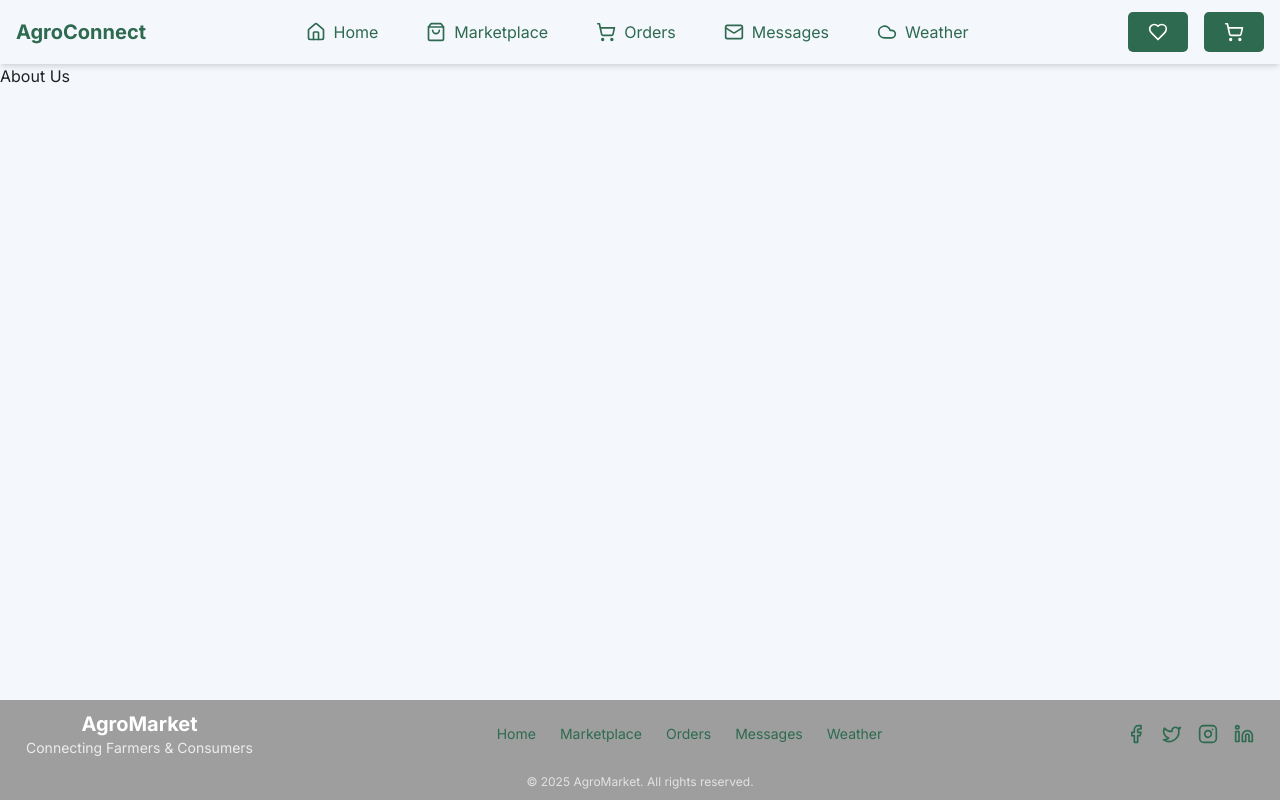
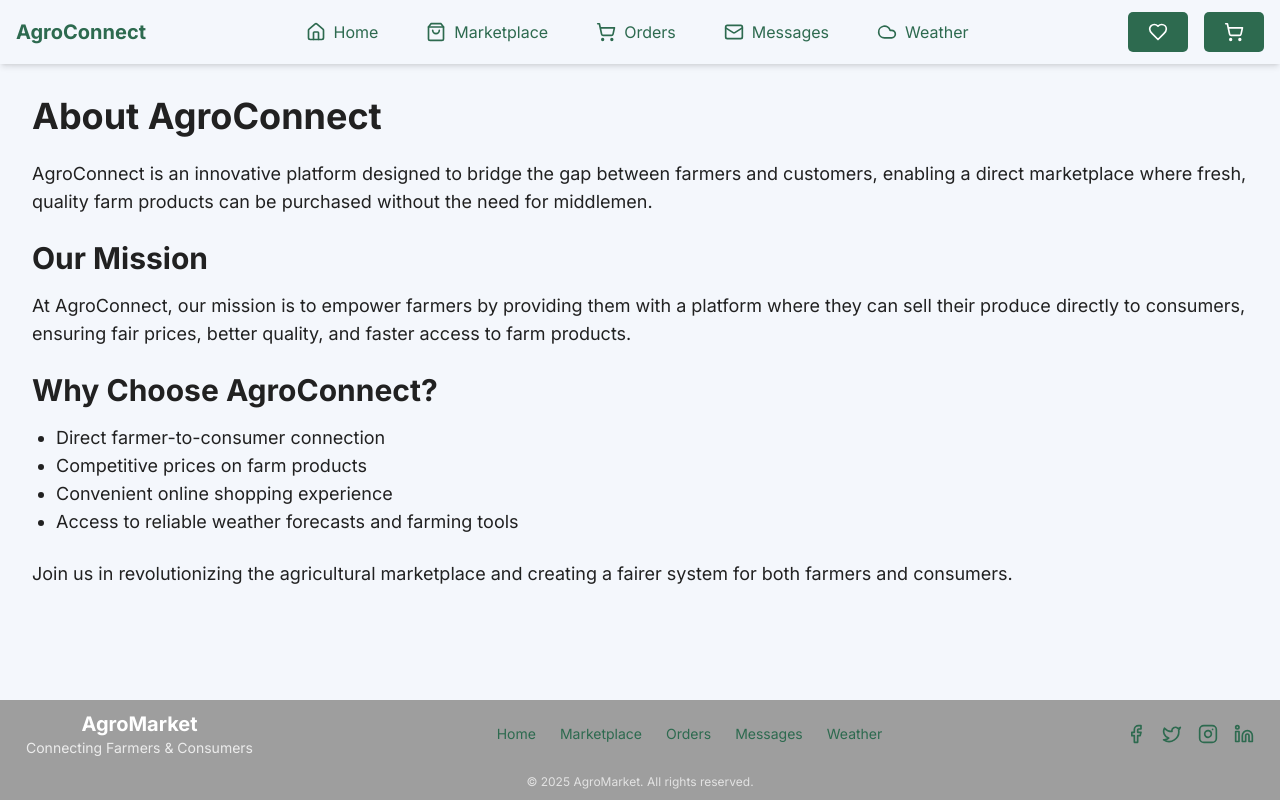
Before and after one commit to AgroConect/agroconnect-frontend, a Next.js app: page /about-us in a window 1280 px wide. Built offline with nearby package versions, Linux system fonts and the light colour scheme.

Commit message:
Feat: Added about us page

```diff
--- a/src/app/(home)/about-us/page.tsx
+++ b/src/app/(home)/about-us/page.tsx
@@ -1,3 +1,26 @@
-export default function AboutUs() {
-  return <div>About Us</div>;
-}
+import React from 'react';
+
+export default function AboutUs (){
+  return (
+    <div className="container mx-auto p-8">
+      <h1 className="text-4xl font-bold text-primary mb-6">About AgroConnect</h1>
+      <p className="text-lg text-darkText mb-6">
+        AgroConnect is an innovative platform designed to bridge the gap between farmers and customers, enabling a direct marketplace where fresh, quality farm products can be purchased without the need for middlemen.
+      </p>
+      <h2 className="text-3xl font-semibold text-primary mb-4">Our Mission</h2>
+      <p className="text-lg text-darkText mb-6">
+        At AgroConnect, our mission is to empower farmers by providing them with a platform where they can sell their produce directly to consumers, ensuring fair prices, better quality, and faster access to farm products.
+      </p>
+      <h2 className="text-3xl font-semibold text-primary mb-4">Why Choose AgroConnect?</h2>
+      <ul className="list-disc pl-6 text-lg text-darkText mb-6">
+        <li>Direct farmer-to-consumer connection</li>
+        <li>Competitive prices on farm products</li>
+        <li>Convenient online shopping experience</li>
+        <li>Access to reliable weather forecasts and farming tools</li>
+      </ul>
+      <p className="text-lg text-darkText">
+        Join us in revolutionizing the agricultural marketplace and creating a fairer system for both farmers and consumers.
+      </p>
+    </div>
+  );
+};
```
